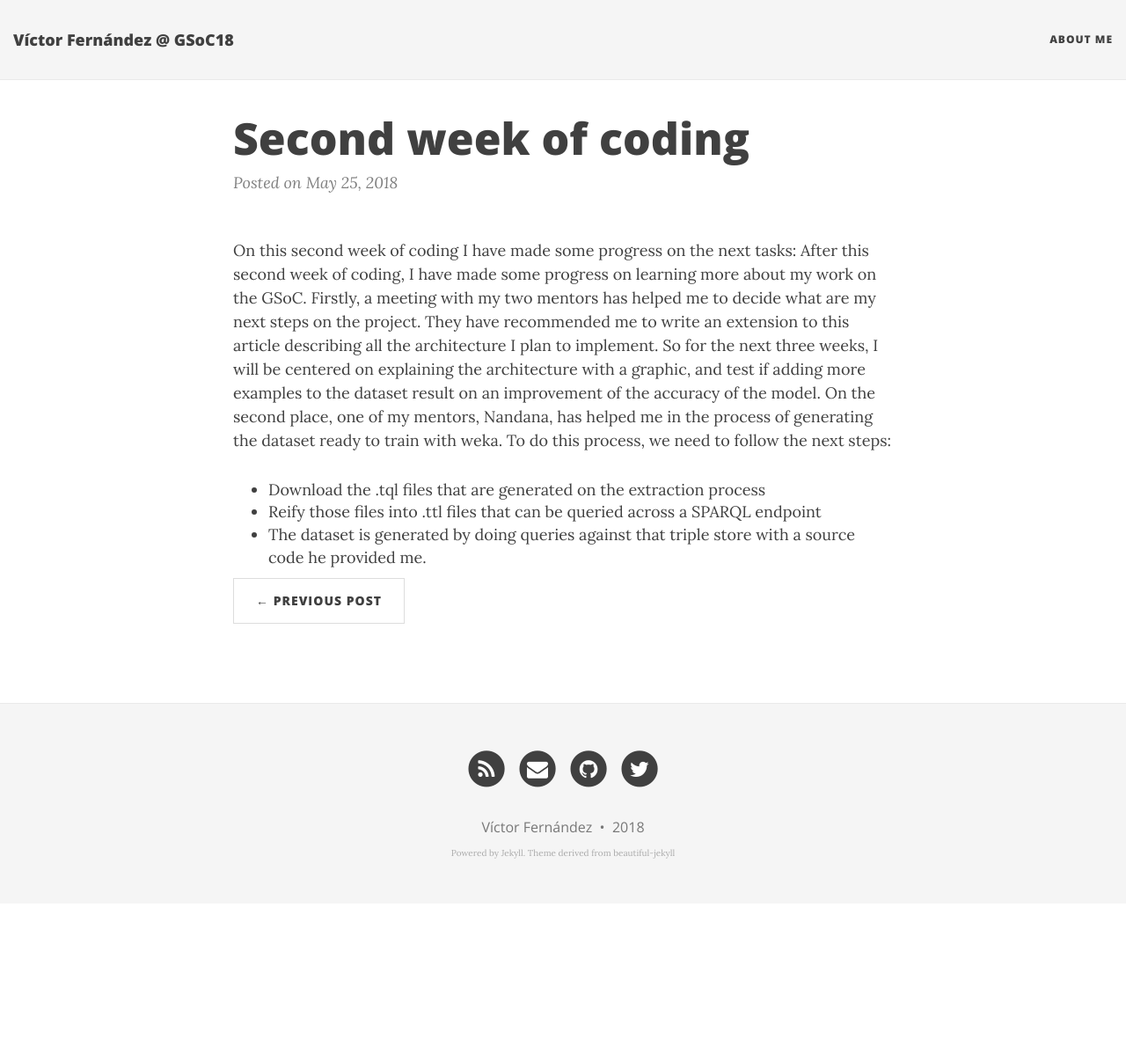
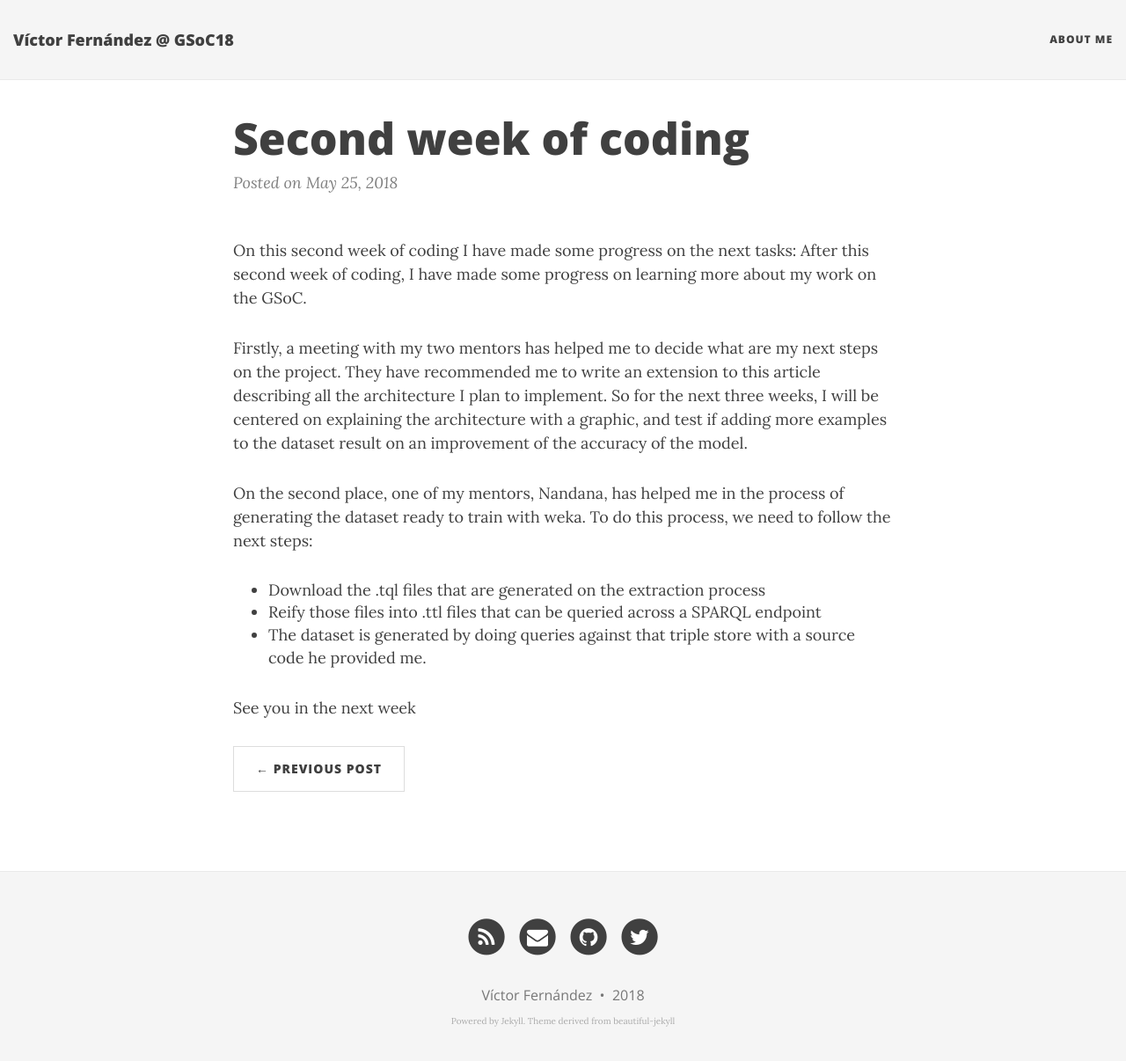
Before and after one commit to vfrico/dbpedia-gsoc-18, a Jekyll site: the page built from _posts/2018-05-25-second-week-of-coding.md, in a window 1280 px wide and 1218 px high. Shown: the top 1206 px of the window at 88% size. Built offline with Jekyll 4.4.1, drawn with Linux system fonts in a browser that asks for light colours; nearby versions of some CDN libraries; comment, search, counter and statistics services are not loaded.

Commit message:
Spacing update

```diff
--- a/_posts/2018-05-25-second-week-of-coding.md
+++ b/_posts/2018-05-25-second-week-of-coding.md
@@ -6,8 +6,12 @@ date: '2018-05-25'
 ---
 On this second week of coding I have made some progress on the next tasks:
 After this second week of coding, I have made some progress on learning more about my work on the GSoC.
+
 Firstly, a meeting with my two mentors has helped me to decide what are my next steps on the project. They have recommended me to write an extension to this article describing all the architecture I plan to implement. So for the next three weeks, I will be centered on explaining the architecture with a graphic, and test if adding more examples to the dataset result on an improvement of the accuracy of the model.
+
 On the second place, one of my mentors, Nandana, has helped me in the process of generating the dataset ready to train with weka. To do this process, we need to follow the next steps:
 * Download the .tql files that are generated on the extraction process
 * Reify those files into .ttl files that can be queried across a SPARQL endpoint
 * The dataset is generated by doing queries against that triple store with a source code he provided me.
+
+See you in the next week
```
